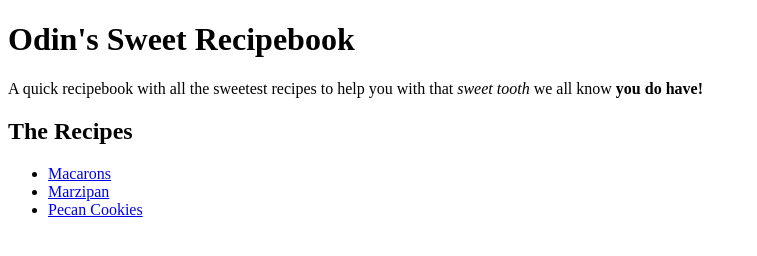
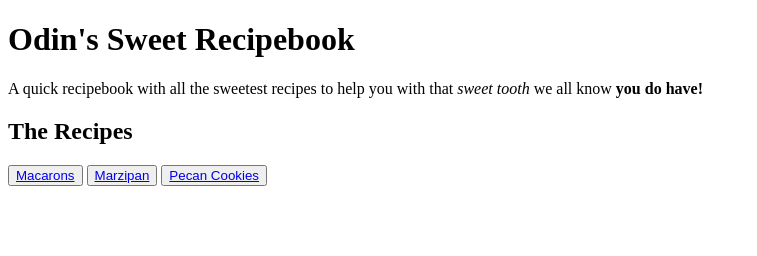
Before and after one commit to NotAtec/recipes, a plain HTML site: page index.html in a window 1280 px wide. Shown: the whole page, without its empty margins (0-757 px from the left). Drawn offline with Linux system fonts and the light colour scheme.

Commit message:
Replaced UL with buttons

```diff
--- a/index.html
+++ b/index.html
@@ -10,10 +10,8 @@
         <p>A quick recipebook with all the sweetest recipes to help you with that <em>sweet tooth</em> we all know <strong>you do have!</strong></p>
 
         <h2>The Recipes</h2>
-        <ul>
-            <li><a href="./recipes/macarons.html">Macarons</a></li>
-            <li><a href="./recipes/marzipan.html">Marzipan</a></li>
-            <li><a href="./recipes/pecancookies.html">Pecan Cookies</a></li>
-        </ul>
+        <button><a href="./recipes/macarons.html">Macarons</a></button>
+        <button><a href="./recipes/marzipan.html">Marzipan</a></button>
+        <button><a href="./recipes/pecancookies.html">Pecan Cookies</a></button>
     </body>
 </html>
```
